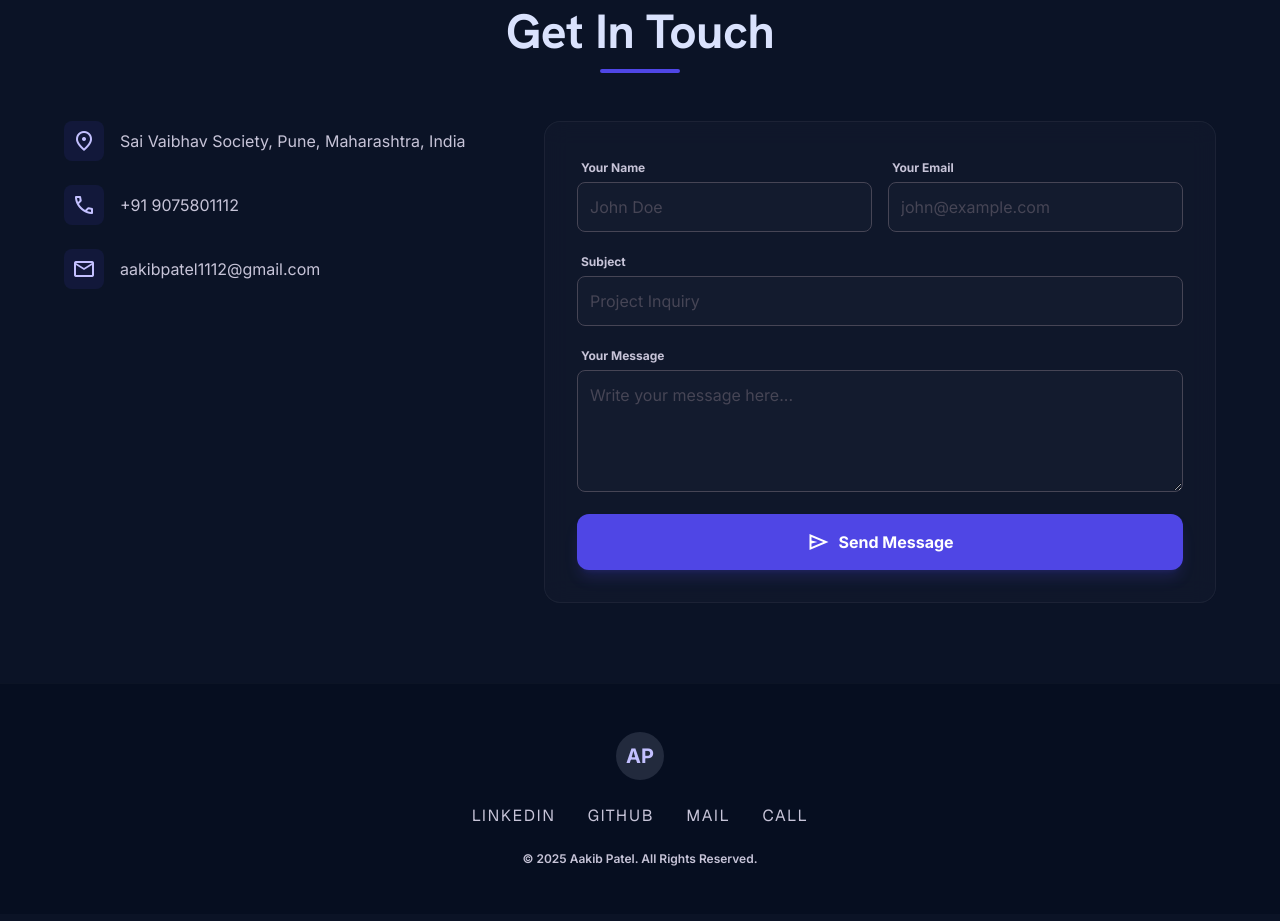
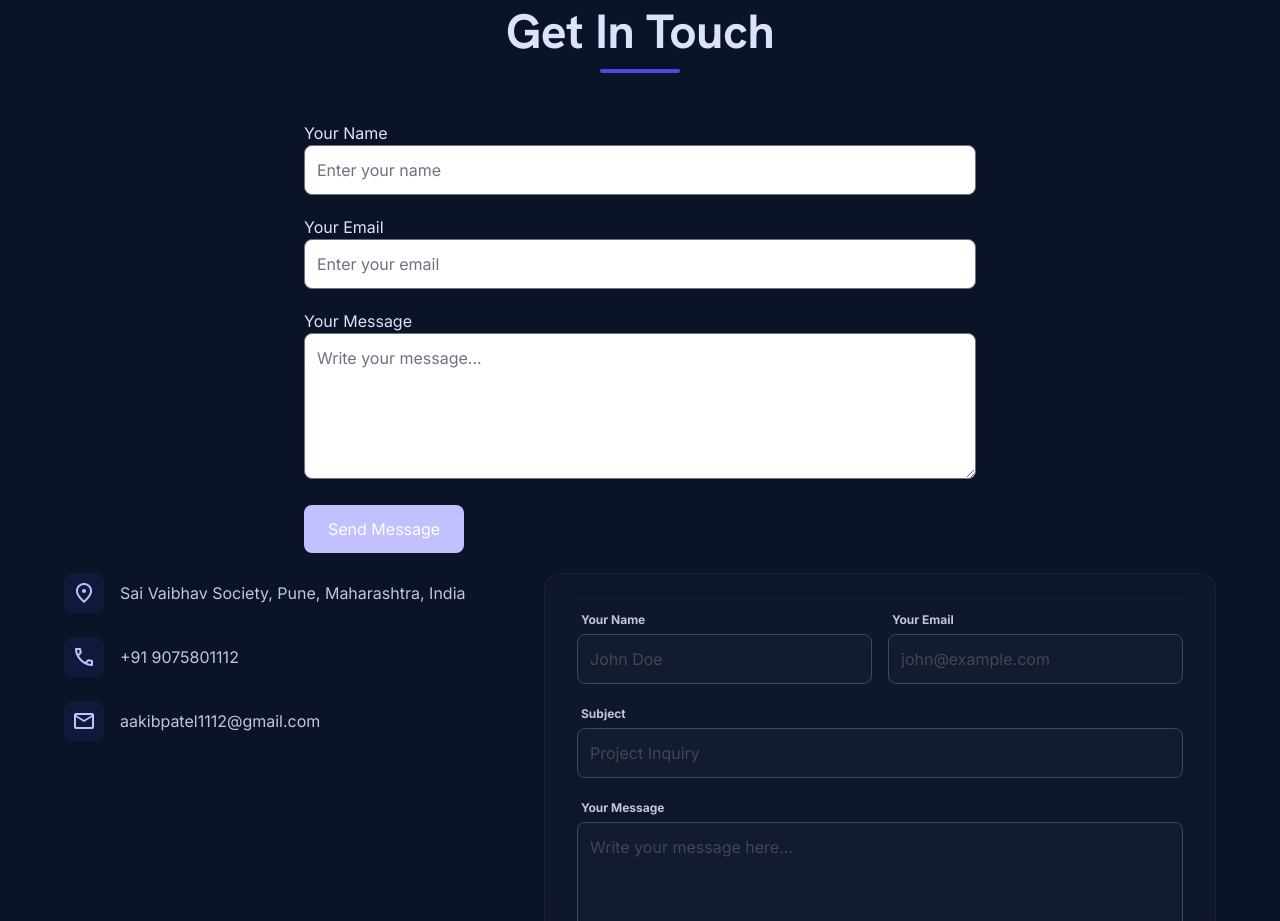
Before and after one commit to aakibpatel1112-stack/PORTFOLIO-AK, a plain HTML site: page index.html in a window 1280 px wide. Shown: the part 3419-4340 px from the top of the page. Drawn offline with nearby package versions, Linux system fonts and the light colour scheme.

Commit message:
Add contact form validation

```diff
--- a/index.html
+++ b/index.html
@@ -598,6 +598,52 @@
 <div class="text-center mb-12">
 <h2 class="text-headline-lg font-headline-lg text-on-surface mb-2">Get In Touch</h2>
 <div class="w-20 h-1 bg-primary-container mx-auto rounded-full"></div>
+</div><div class="max-w-2xl mx-auto">
+  <form id="contactForm" class="space-y-5">
+    <div>
+      <label for="contactName">Your Name</label>
+      <input
+        type="text"
+        id="contactName"
+        required
+        minlength="3"
+        placeholder="Enter your name"
+        class="w-full p-3 rounded-lg border"
+      >
+    </div>
+
+    <div>
+      <label for="contactEmail">Your Email</label>
+      <input
+        type="email"
+        id="contactEmail"
+        required
+        placeholder="Enter your email"
+        class="w-full p-3 rounded-lg border"
+      >
+    </div>
+
+    <div>
+      <label for="contactMessage">Your Message</label>
+      <textarea
+        id="contactMessage"
+        required
+        minlength="10"
+        rows="5"
+        placeholder="Write your message..."
+        class="w-full p-3 rounded-lg border"
+      ></textarea>
+    </div>
+
+    <button
+      type="submit"
+      class="px-6 py-3 rounded-lg bg-primary text-white"
+    >
+      Send Message
+    </button>
+
+    <p id="formStatus" role="status" aria-live="polite"></p>
+  </form>
 </div>
 <div class="grid md:grid-cols-5 gap-12">
 <div class="md:col-span-2 space-y-8">
@@ -745,6 +791,30 @@
         closeMobileMenu();
       }
     });
-  </script>
+  </script><script>
+document.getElementById("contactForm").addEventListener("submit", function(event) {
+    event.preventDefault();
+
+    const name = document.getElementById("contactName").value.trim();
+    const email = document.getElementById("contactEmail").value.trim();
+    const message = document.getElementById("contactMessage").value.trim();
+    const status = document.getElementById("formStatus");
+
+    if (name.length < 3) {
+        status.textContent = "Please enter at least 3 characters for your name.";
+        return;
+    }
+
+    if (message.length < 10) {
+        status.textContent = "Message must contain at least 10 characters.";
+        return;
+    }
+
+    status.textContent = "Thank you, " + name + "! Your form is valid.";
+    status.style.color = "green";
+
+    document.getElementById("contactForm").reset();
+});
+</script>
 </body>
 </html>
```
